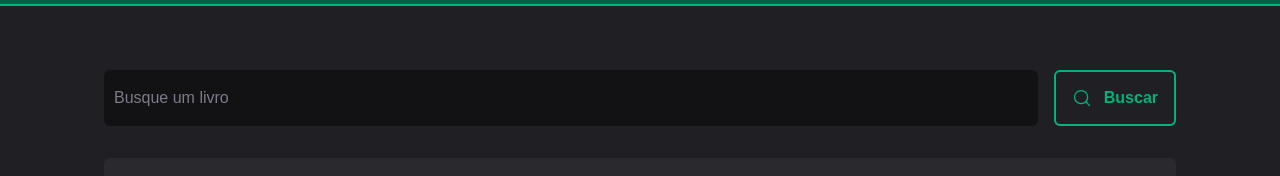
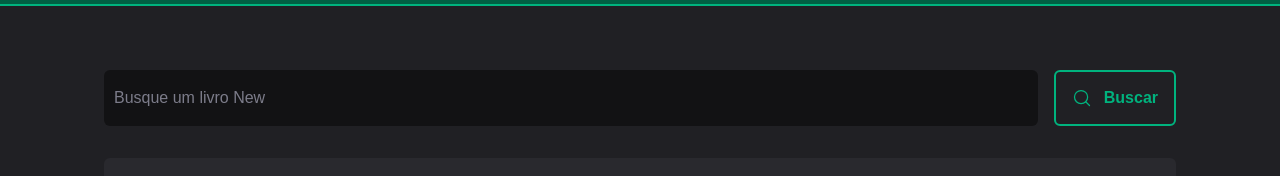
Before and after one commit to giovannirp/bookstore, a React (Vite) app in the folder boockStore/: page / in a window 1280 px wide. Shown: the part 206-382 px from the top of the page. Built offline with nearby package versions, Linux system fonts and the light colour scheme; data requests are answered from the project's data file.

Commit message:
feat: adicionando pesquisa

```diff
--- a/boockStore/package.json
+++ b/boockStore/package.json
@@ -12,10 +12,13 @@
     "preview": "vite preview"
   },
   "dependencies": {
+    "@hookform/resolvers": "^2.9.10",
     "phosphor-react": "^1.4.1",
     "react": "^18.2.0",
     "react-dom": "^18.2.0",
-    "styled-components": "^5.3.6"
+    "react-hook-form": "^7.42.1",
+    "styled-components": "^5.3.6",
+    "zod": "^3.20.2"
   },
   "devDependencies": {
     "@rocketseat/eslint-config": "^1.1.3",
--- a/boockStore/src/contexts/BooksContext.tsx
+++ b/boockStore/src/contexts/BooksContext.tsx
@@ -11,7 +11,7 @@ interface Books {
 
 interface BooksContextType {
   books: Books[]
-  fetchBooks: (query?: string) => Promise<void>
+  fetchBooks: () => Promise<void>
 }
 
 export const BooksContext = createContext({} as BooksContextType)
@@ -24,7 +24,7 @@ export function BooksContextProvider({ children }: BooksProviderProps) {
   const [books, setBooks] = useState<Books[]>([])
 
   async function fetchBooks(query?: string) {
-    const url = 'http://localhost:3000/books'
+    const url = new URL('http://localhost:3000/books')
 
     if (query) {
       url.searchParams.append('q', query)
--- a/boockStore/src/pages/Main/components/Search/index.tsx
+++ b/boockStore/src/pages/Main/components/Search/index.tsx
@@ -1,12 +1,42 @@
 import { SearchForm } from './styles'
 import { MagnifyingGlass } from 'phosphor-react'
+import { useForm } from 'react-hook-form'
+import * as z from 'zod'
+import { zodResolver } from '@hookform/resolvers/zod'
+import { BooksContext } from '../../../../contexts/BooksContext'
+
+import { useContext } from 'react'
+
+const searchFormSchema = z.object({
+  query: z.string(),
+})
+
+type SearchFormInputs = z.infer<typeof searchFormSchema>
 
 export function Search() {
+  const { fetchBooks } = useContext(BooksContext)
+
+  const {
+    register,
+    handleSubmit,
+    formState: { isSubmitting },
+  } = useForm<SearchFormInputs>({
+    resolver: zodResolver(searchFormSchema),
+  })
+
+  async function handleSearch(data: SearchFormInputs) {
+    await fetchBooks(data.query)
+  }
+
   return (
-    <SearchForm>
-      <input type="text" name="query" placeholder="Busque um livro" />
+    <SearchForm onSubmit={handleSubmit(handleSearch)}>
+      <input
+        type="text"
+        placeholder="Busque um livro New"
+        {...register('query')}
+      />
 
-      <button type="submit">
+      <button type="submit" disabled={isSubmitting}>
         <MagnifyingGlass size={20} />
         Buscar
       </button>
```
Also changed, not shown: 1 other file (tests, documents, lock files or other folders).
